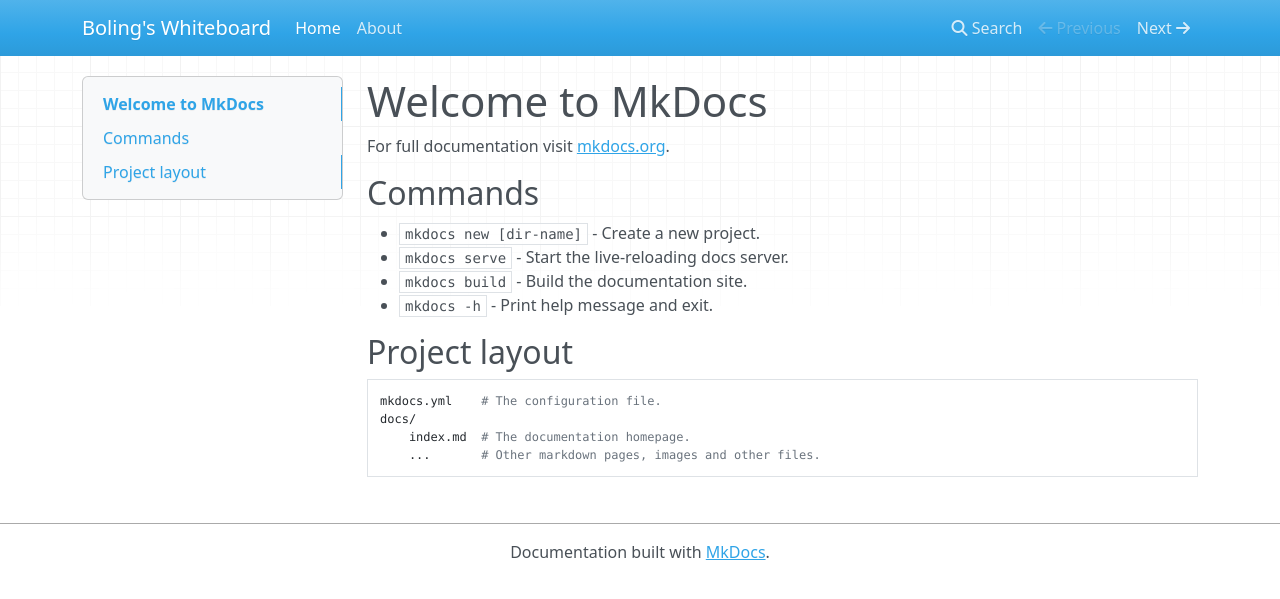
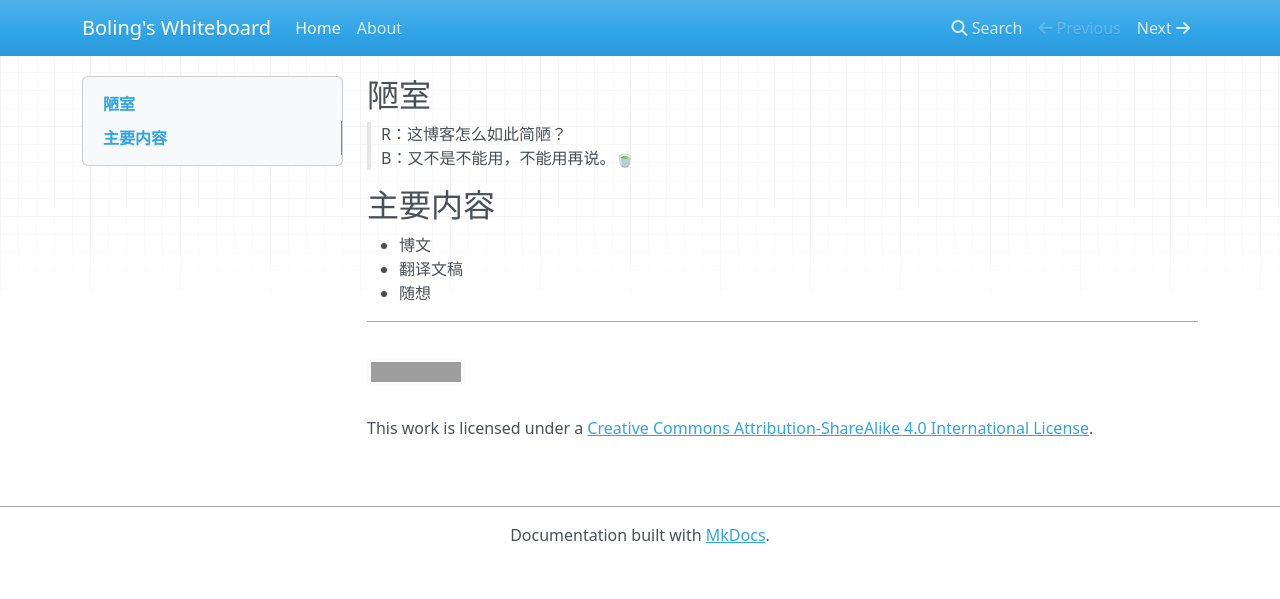
Before and after one commit to Hanjingxue-Boling/Whiteboard, an MkDocs documentation site: the page built from docs/index.md, in a window 1280 px wide. Shown: the top 599 px of the page. Built offline with MkDocs 1.6.1, drawn with Linux system fonts in a browser that asks for light colours; nearby versions of some CDN libraries; grey boxes are pictures that could not be loaded.

Commit message:
初始化文档结构

```diff
--- a/docs/index.md
+++ b/docs/index.md
@@ -1,17 +1,14 @@
-# Welcome to MkDocs
+## 陋室
 
-For full documentation visit [mkdocs.org](https://www.mkdocs.org).
+>R：这博客怎么如此简陋？
+>B：又不是不能用，不能用再说。🍵
 
-## Commands
+## 主要内容
 
-* `mkdocs new [dir-name]` - Create a new project.
-* `mkdocs serve` - Start the live-reloading docs server.
-* `mkdocs build` - Build the documentation site.
-* `mkdocs -h` - Print help message and exit.
+- 博文
+- 翻译文稿
+- 随想
 
-## Project layout
+---
 
-    mkdocs.yml    # The configuration file.
-    docs/
-        index.md  # The documentation homepage.
-        ...       # Other markdown pages, images and other files.
+<a rel="license" href="http://creativecommons.org/licenses/by-sa/4.0/"><img alt="Creative Commons License" style="border-width:0" src="https://i.creativecommons.org/l/by-sa/4.0/88x31.png" /></a><br />This work is licensed under a <a rel="license" href="http://creativecommons.org/licenses/by-sa/4.0/">Creative Commons Attribution-ShareAlike 4.0 International License</a>.
```
Also changed, not shown: docs/about.md (+16 -2 lines), docs/blog/index.md (added), docs/essay/index.md (added), docs/translation/index.md (added).
